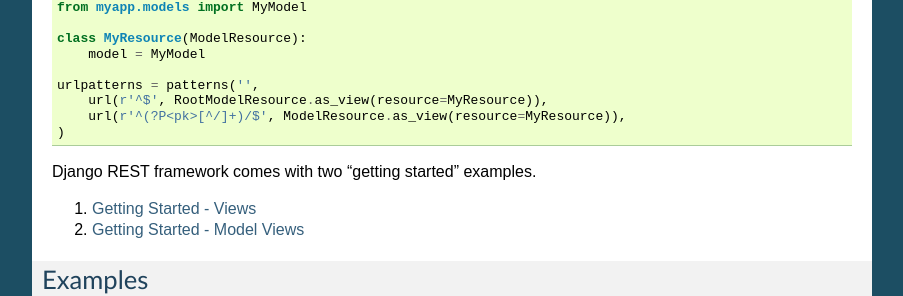
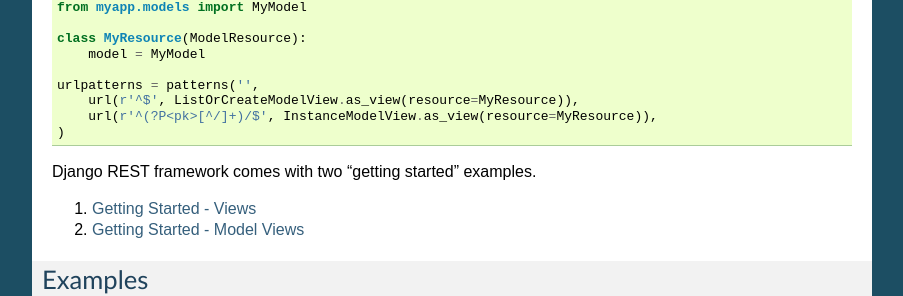
Before and after one commit to Adam-dev-coder/python-django-projects, a Sphinx documentation site: the page built from docs/index.rst, in a window 1280 px wide and 900 px high, scrolled down 1275 px. Shown: the part 167-463 px from the top of the window, without its empty margins (198-1101 px from the left). Built offline with Sphinx 7.4.7, drawn with Linux system fonts in a browser that asks for light colours.

Commit message:
Fix up the example

```diff
--- a/docs/index.rst
+++ b/docs/index.rst
@@ -83,8 +83,8 @@ Using Django REST framework can be as simple as adding a few lines to your urlco
         model = MyModel
 
     urlpatterns = patterns('',
-        url(r'^$', RootModelResource.as_view(resource=MyResource)),
-        url(r'^(?P<pk>[^/]+)/$', ModelResource.as_view(resource=MyResource)),
+        url(r'^$', ListOrCreateModelView.as_view(resource=MyResource)),
+        url(r'^(?P<pk>[^/]+)/$', InstanceModelView.as_view(resource=MyResource)),
     )
 
 Django REST framework comes with two "getting started" examples.
```
